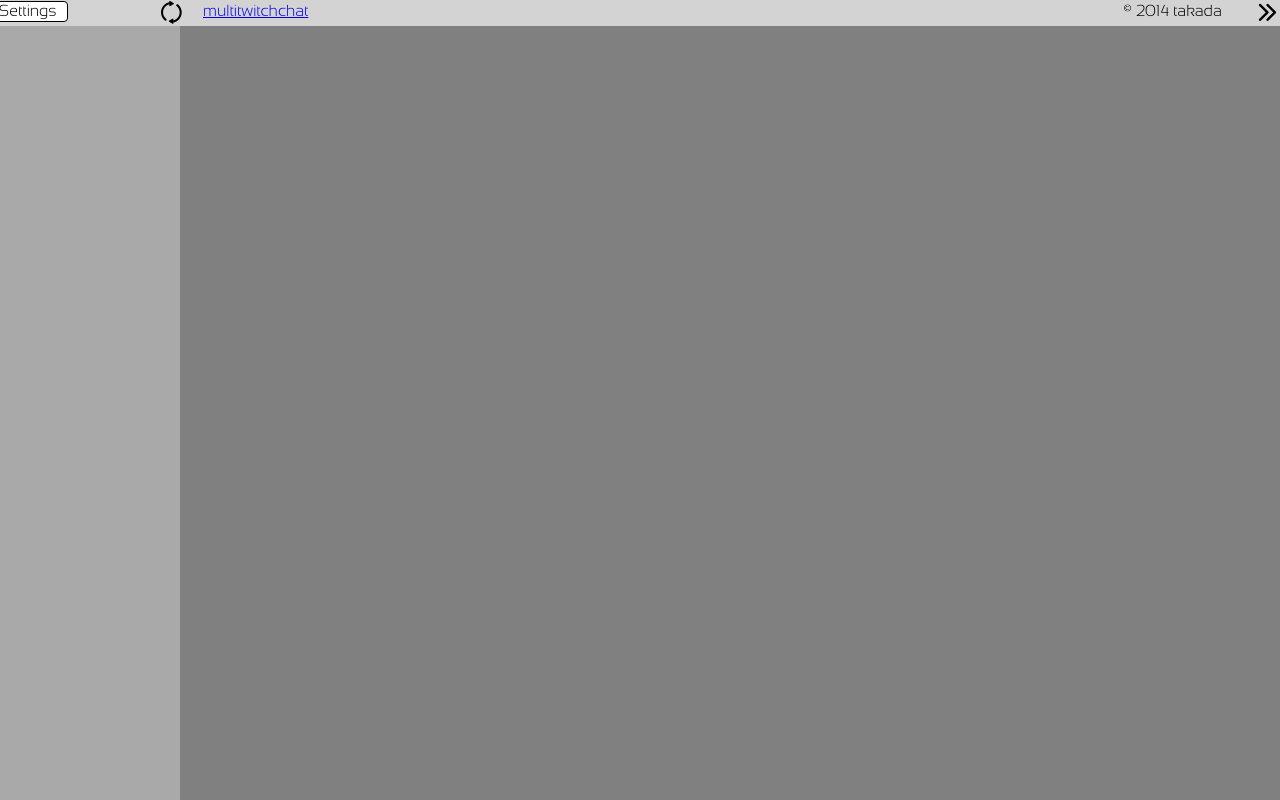
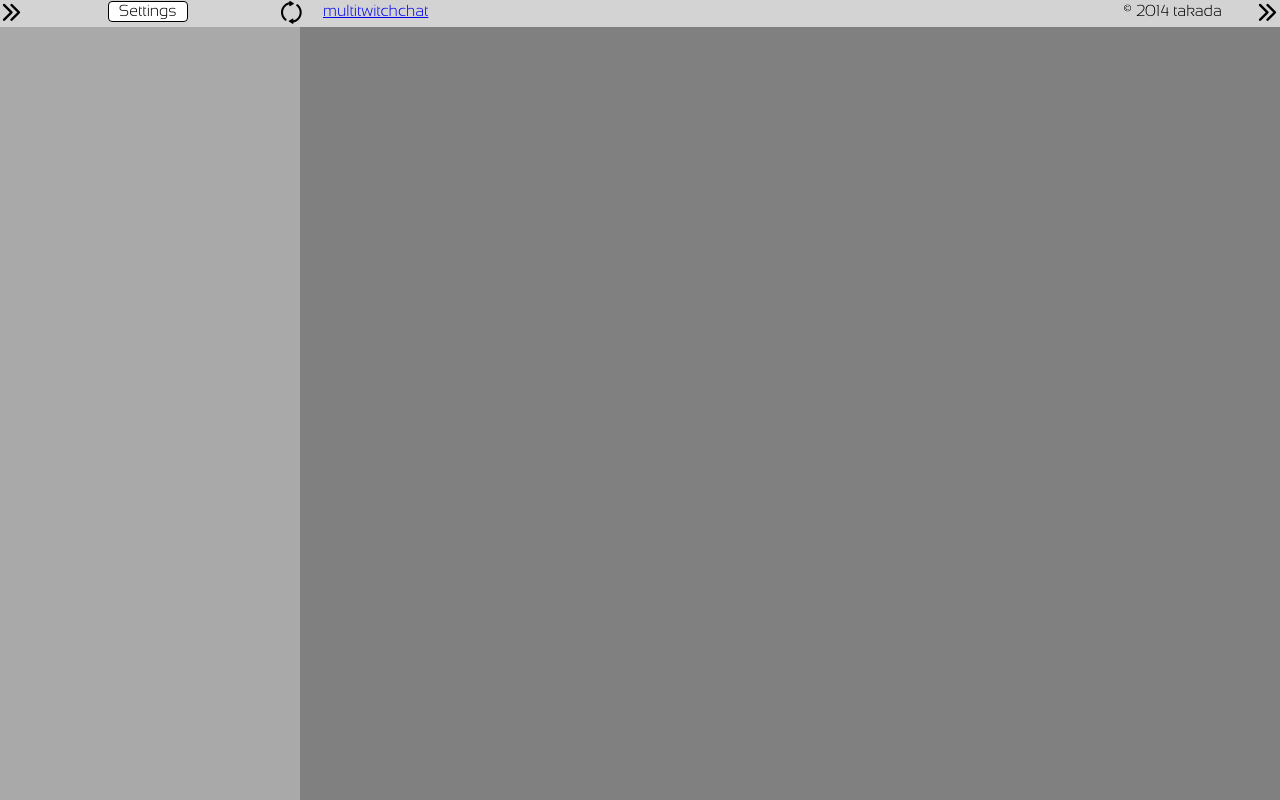
Before and after one commit to tadachi/srlplayer, a plain HTML site: page app/index.html in a window 1280 px wide. Both pictures are taken after a click on the element 1267 px from the left and 12 px from the top of the page. Drawn offline with Linux system fonts and the light colour scheme.

Commit message:
Changed how div resolutions is calculated and applied.

```diff
--- a/app/css/main.css
+++ b/app/css/main.css
@@ -2,6 +2,9 @@ body
 {
 font-size: 0;
 margin: 0;
+scroll: hidden;
+overflow-y: hidden;
+overflow-x: hidden;
 }
 
 #container
@@ -12,6 +15,7 @@ font-size: 0;
 
 scroll: hidden;
 overflow-y: hidden;
+overflow-x: hidden;
 
 background-color: black;
 
@@ -30,7 +34,6 @@ font-family: Tahoma, Geneva, sans-serif;
 
 position: absolute;
 display: none;
-
 }
 
 #header
@@ -63,12 +66,29 @@ position:relative;
 display:inline-block;
 }
 
+#leftmini
+{
+z-index: 1;
+
+-webkit-font-smoothing: antialiased;
+font-size: medium;
+
+background-color: darkgray;
+color: white;
+font-family: Tahoma, Geneva, sans-serif;
+
+overflow:scroll;
+overflow-x:hidden;
+
+position:relative;
+display:inline-block;
+}
+
 #center
 {
 z-index: 1;
 
 font-size: medium;
-
 background-color: gray;
 
 position: relative;
@@ -146,7 +166,7 @@ font-weight:bold;
 .followed
 {
 color: black;
-background-color: #FDF5FD; /* verylightpink */
+background-color: #FFF5FD; /* verylightpink */
 }
 
 #left li:hover {
--- a/app/index.html
+++ b/app/index.html
@@ -9,10 +9,8 @@
     <link rel='stylesheet' href='css/main.css'>
 
     <script src='js/jquery-2.1.1.min.js'></script>
-    <!--<script src='js/jquery-2.0.3.min.js'></script>-->
     <script src='js/jquery.typing-0.2.0.min.js'></script>
-    <script src='js/async.min.js'></script>
-    <!--<script src='js/simple-storage.min.js'></script>-->
+    <script src='js/async.min.js'></script> <!-- Combined with Jquery, it's used together for asynchronous REST calls. -->
 
     <script>
     /*
@@ -39,8 +37,6 @@
      *   var blog = getQueryStringParams('blog');
      */
      function getQueryStringParams(sParam) {
-        console.log(sParam);
-
         var sPageURL      = window.location.href;
         var sURLVariables = sPageURL.split('/');
         var querystring;
@@ -257,7 +253,7 @@
 
     /* Reinjects HTML with the twitch embed pointing to the stream. */
     function reloadVideoPlayer(streamername) {
-        res = calcResolutions();
+        center = calcCenter();
 
         // Create the channel string based on chosen stream.
         flashvars = 'channel={CHANNEL}&auto_play=true'.format({
@@ -267,8 +263,8 @@
                         "data='http://www.twitch.tv/widgets/archive_embed_player.swf'",
                         "id='videoplayerembed'",
                         "type='application/x-shockwave-flash'",
-                        "width='{w}'".format({ w: res.centerW }),
-                        "height='{h}'>".format({ h: res.centerH }),
+                        "width='{w}'".format({ w: center.w }),
+                        "height='{h}'>".format({ h: center.h }),
                         "<param name='movie' value='http://www.twitch.tv/widgets/archive_embed_player.swf' />",
                         "<param name='allowScriptAccess' value='always' />",
                         "<param name='allowNetworking' value='all' />",
@@ -284,25 +280,19 @@
      * Reinjects HTML with the twitch chat embed pointing to the stream.
      */
     function reloadChatBox(streamername) {
-        res = calcResolutions();
+        right = calcRight();
 
         // Change the chat to the corresponding video channel.
         src = 'http://twitch.tv/chat/embed?channel={ch}&amp;popout_chat=true'.format({
             ch: streamername});
-
-        if (leftShow && !rightShow) { //Right is hidden so expand the videoplayer.
-            $('#right').toggle();
-            rightShow = !rightShow;
-            $('#toggleright').toggleClass('flaticon-right39 flaticon-arrowheads3');
-        }
 
         html =    ['<iframe ',
                         'id=\'chat_embed\' ',
                         'frameborder=\'0\' ',
                         'scrolling=\'yes\' ',
                         'src=\'{src}\' '.format({src: src}),
-                        'width=\'{w}\' '.format({w: res.rightW}),
-                        'height=\'{h}\'>'.format({h: res.rightH}),
+                        'width=\'{w}\' '.format({w: right.w}),
+                        'height=\'{h}\'>'.format({h: right.h}),
                     '</iframe>'].join('');
 
         $('#chatbox').html(html);
@@ -313,48 +303,51 @@
     /*
      * Creates and returns an object that has resolutions for 3 panels. left, center and right.
      */
-    function calcResolutions() {
-        hOffset               = 26; //Height for our header
-        currWinWidth          = $(window).width();
-        currWinHeight         = $(window).height();
-
-        headerPanelWidth      = Math.floor(currWinWidth);
-        headerPanelHeight     = Math.floor(hOffset);
-
-        containerWidth        = (currWinWidth);
-        containerHeight       = (currWinHeight);
-
-        leftPanelWidth        = Math.ceil( (0.14 * currWinWidth) );
-        leftPanelHeight       = Math.floor(currWinHeight - hOffset);
-
-        settingsMenuWidth     = Math.ceil(0.14 * currWinWidth);
-        settingsMenuHeight    = Math.floor(500);
-
-        rightPanelWidth       = Math.floor( (0.18 * currWinWidth) );
-        rightPanelHeight      = Math.floor(currWinHeight - hOffset);
-
-        centerPanelWidth      = Math.floor( (0.68 * currWinWidth) );
-        centerPanelHeight     = Math.floor(currWinHeight - hOffset);
-        console.log(centerPanelWidth);
-        leftPlusCenterWidth   = Math.ceil(0.82 * currWinWidth);
-        leftPlusCenterHeight  = Math.floor(currWinHeight - hOffset);
-        rightPlusCenterWidth  = Math.floor(0.86 * currWinWidth);
-        rightPlusCenterHeight = Math.floor(currWinHeight - hOffset);
-        centerOnlyWidth       = Math.floor(currWinWidth);
-        centerOnlyHeight      = Math.floor(currWinHeight - hOffset);
+    function calcContainer() {
+        containerWidth = $(window).width();
+        containerHeight = $(window).height();
 
         return {
-                containerW: containerWidth, containerH: containerHeight,
-                headerW: headerPanelWidth, headerH: headerPanelHeight,
-                leftW: leftPanelWidth, leftH: leftPanelHeight,
-                rightW: rightPanelWidth, rightH: rightPanelHeight,
-                centerW: centerPanelWidth, centerH: centerPanelHeight,
-                leftCenterW: leftPlusCenterWidth, leftCenterH: leftPlusCenterHeight,
-                rightCenterW: rightPlusCenterWidth, rightCenterH: rightPlusCenterHeight,
-                centerOnlyW: centerOnlyWidth, centerOnlyH: centerOnlyHeight,
-                settingMenuW: settingsMenuWidth, settingsMenuH: settingsMenuHeight
-                };
+            w: containerWidth, h: containerHeight
+        };
 
+    }
+
+    function calcCenter() {
+        left = calcLeft();
+        right = calcRight();
+
+        centerWidth = $(window).width() - left.w - right.w;
+        centerHeight = $(window).height();
+
+        return {
+            w: centerWidth, h: centerHeight
+        };
+    }
+
+    function calcHeader() {
+        headerWidth          = $(window).width();
+        headerHeight         = 27;
+
+        return {
+            w: headerWidth, h: headerHeight
+        };
+    }
+
+    function calcLeft() {
+        width          = 300;
+        height         = $(window).height();
+        return {
+            w: width, h: height
+        };
+    }
+
+    function calcRight() {
+        width          = 300;
+        height         = $(window).height();
+        return {
+            w: width, h: height
+        };
     }
 
     function limitTo(limit, current) {
@@ -369,119 +362,112 @@
      * Apply panel resolutions based on current window sizes to various divs
      */
     function applyResolutions() {
-        res = calcResolutions();
+        container = calcContainer();
+        center = calcCenter();
+        left = calcLeft();
+        right = calcRight();
+        header = calcHeader();
 
-        verticalScrollbarWidth = 17;
+        $('#container').css('width', container.w);
+        $('#container').css('height', container.h);
 
-        $('#container').css('width', res.containerW);
-        $('#container').css('height', res.containerH);
+        $('#center').css('width', container.w - left.w - right.w);
+        $('#center').css('height', center.h);
 
-        $('#header').css('width',res.headerW);
-        $('#header').css('height',res.headerH);
+        $('#videoplayerembed').css('width', container.w - left.w - right.w);
+        $('#videoplayerembed').css('height', center.h);
 
-        // $('#left ul').css('width', res.leftW - verticalScrollbarWidth);
-        // $('#left ul li').css('width', res.leftW - verticalScrollbarWidth);
+        $('#header').css('width', header.w);
+        $('#header').css('height', header.h);
 
-        $('#settingsmenu').css('width', res.leftW);
+        $('#settingsmenu').css('width', left.w);
         $('#settingsmenu').css('height', 500);
-        $('#settingsmenu').css('margin-top', headerPanelHeight);
+        $('#settingsmenu').css('margin-top', header.h);
 
-        if (leftShow) {
-            $('#left').css('width', res.leftW);
-            $('#left').css('height', res.leftH);
+        $('#left').css('width', left.w);
+        $('#left').css('height', left.h);
+
+        $('#right').css('width', right.w);
+        $('#right').css('height', right.h);
+
+        if (leftShow && !rightShow) { //Right is hidden so expand the videoplayer.
+            $('#center').css('width', (center.w + right.w));
+            $('#videoplayerembed').css('width', (center.w + right.w));
         }
-        if (rightShow) {
-            $('#right').css('width', res.rightW);
-            $('#right').css('height', res.rightH);
+        if (!leftShow && rightShow) { //Left is hidden so expand the videoplayer.
+            $('#center').css('width', (center.w + left.w));
+            $('#videoplayerembed').css('width', (center.w + left.w));
         }
-        if (!leftShow && rightShow) {
-            $('#center').css('width', res.leftCenterW);
-            $('#center').css('height', res.leftCenterH);
-            $('#videoplayerembed').css('width', res.leftCenterW);
-            $('#videoplayerembed').css('height', res.leftCenterH);
-        }else if (leftShow && !rightShow) {
-            $('#center').css('width', res.rightCenterW);
-            $('#center').css('height', res.rightCenterH);
-            $('#videoplayerembed').css('width', res.rightCenterW);
-            $('#videoplayerembed').css('height', res.rightCenterH);
-        }else if ( (!leftShow && !rightShow) ) {
-            $('#center').css('width', res.centerOnlyW);
-            $('#center').css('height', res.centerOnlyH);
-            $('#videoplayerembed').css('width', res.centerOnlyW);
-            $('#videoplayerembed').css('height', res.centerOnlyH);
-        }else if (leftShow && !rightShow) {
-            $('#center').css('width', res.rightCenterW);
-            $('#center').css('height', res.rightCenterH);
-            $('#videoplayerembed').css('width', res.rightCenterW);
-            $('#videoplayerembed').css('height', res.rightCenterH);
-        }else {
-            $('#center').css('width', res.centerW);
-            $('#center').css('height', res.centerH);
-            $('#videoplayerembed').css('width', res.centerW);
-            $('#videoplayerembed').css('height', res.centerH);
+        if ( (!leftShow && !rightShow) ) { //Both left and right are hidden so maximize videoplayer.
+            $('#center').css('width', container.w);
+            $('#videoplayerembed').css('width', container.w);
+        }
+        if (leftShow && rightShow) {
+            $('#right').css('width', right.w);
+            $('#right').css('height', right.h);
+            $('#left').css('width', left.w);
+            $('#left').css('height', left.h);
         }
 
-        $('#chat_embed').css('width', res.rightW);
-        $('#chat_embed').css('height', res.rightH);
+        $('#chat_embed').css('width', right.w);
+        $('#chat_embed').css('height', right.h);
 
         /* Header */
-        $('#toggleright').css('margin-left', res.headerW-47); //Align image to far right properly.
-        $('#settings').css('margin-left', res.leftW -215);
-        $('#refreshstreams').css('margin-left', res.leftW-42);
-        $('#copyright').css('margin-left', res.headerW-180); //Align to far right properly.
-        $('#multitwitchchat').css('margin-left', res.leftW); //Align after refresh stream properly.
+        $('#toggleright').css('margin-left', header.w-47); //Align image to far right properly.
+        $('#settings').css('margin-left', left.w-215);
+        $('#refreshstreams').css('margin-left', left.w-42);
+        $('#copyright').css('margin-left', header.w-180); //Align to far right properly.
+        $('#multitwitchchat').css('margin-left', left.w); //Align after refresh stream properly.
     }
 
     function toggleLeft() {
+        container = calcContainer();
+        center = calcCenter();
+        left = calcLeft();
+        right = calcRight();
+
         $('#left').toggle(); // Toggle show/hide
         leftShow = !leftShow; // Toggle the boolean.
         $('#toggleleft').toggleClass('flaticon-arrowheads3 flaticon-right39'); //Toggle where the icon points to.
 
+        if (leftShow && !rightShow) { //Right is hidden so expand the videoplayer.
+            $('#center').css('width', (center.w + right.w));
+            $('#videoplayerembed').css('width', (center.w + right.w));
+        }
         if (!leftShow && rightShow) { //Left is hidden so expand the videoplayer.
-            $('#center').css('width', res.leftCenterW);
-            $('#center').css('height', res.leftCenterH);
-            $('#videoplayerembed').css('width', res.leftCenterW);
-            $('#videoplayerembed').css('height', res.leftCenterH);
+            $('#center').css('width', (center.w + left.w));
+            $('#videoplayerembed').css('width', (center.w + left.w));
         }
         if ( (!leftShow && !rightShow) ) { //Both left and right are hidden so maximize videoplayer.
-            $('#center').css('width', res.centerOnlyW);
-            $('#center').css('height', res.centerOnlyH);
-            $('#videoplayerembed').css('width', res.centerOnlyW);
-            $('#videoplayerembed').css('height', res.centerOnlyH);
+            $('#center').css('width', container.w);
+            $('#videoplayerembed').css('width', container.w);
         }
-        if (leftShow && !rightShow) { //Right is hidden so expand the videoplayer.
-            $('#center').css('width', res.rightCenterW);
-            $('#center').css('height', res.rightCenterH);
-            $('#videoplayerembed').css('width', res.rightCenterW);
-            $('#videoplayerembed').css('height', res.rightCenterH);
-        }
-        if ( leftShow && rightShow) {
+        if (leftShow && rightShow) {
             applyResolutions();
         }
     }
 
     function toggleRight() {
+        container = calcContainer();
+        center = calcCenter();
+        left = calcLeft();
+        right = calcRight();
+
         $('#right').toggle();
         rightShow = !rightShow;
         $('#toggleright').toggleClass('flaticon-right39 flaticon-arrowheads3');
 
         if (leftShow && !rightShow) { //Right is hidden so expand the videoplayer.
-            $('#center').css('width', res.rightCenterW);
-            $('#center').css('height', res.rightCenterH);
-            $('#videoplayerembed').css('width', res.rightCenterW);
-            $('#videoplayerembed').css('height', res.rightCenterH);
+            $('#center').css('width', (center.w + right.w));
+            $('#videoplayerembed').css('width', (center.w + right.w));
+        }
+        if (!leftShow && rightShow) { //Left is hidden so expand the videoplayer.
+            $('#center').css('width', (center.w + left.w));
+            $('#videoplayerembed').css('width', (center.w + left.w));
         }
         if ( (!leftShow && !rightShow) ) { //Both left and right are hidden so maximize videoplayer.
-            $('#center').css('width', res.centerOnlyW);
-            $('#center').css('height', res.centerOnlyH);
-            $('#videoplayerembed').css('width', res.centerOnlyW);
-            $('#videoplayerembed').css('height', res.centerOnlyH);
-        }
-        if (!leftShow && rightShow) { //Left is hidden so expand the videoplayer.
-            $('#center').css('width', res.leftCenterW);
-            $('#center').css('height', res.leftCenterH);
-            $('#videoplayerembed').css('width', res.leftCenterW);
-            $('#videoplayerembed').css('height', res.leftCenterH);
+            $('#center').css('width', container.w);
+            $('#videoplayerembed').css('width', container.w);
         }
         if (leftShow && rightShow) {
             applyResolutions();
@@ -493,7 +479,6 @@
 
     /* Main */
     $( document ).ready(function() {
-
         /* Load stream from url querystring */
         var streamer = getQueryStringParams('streamer');
 
```
